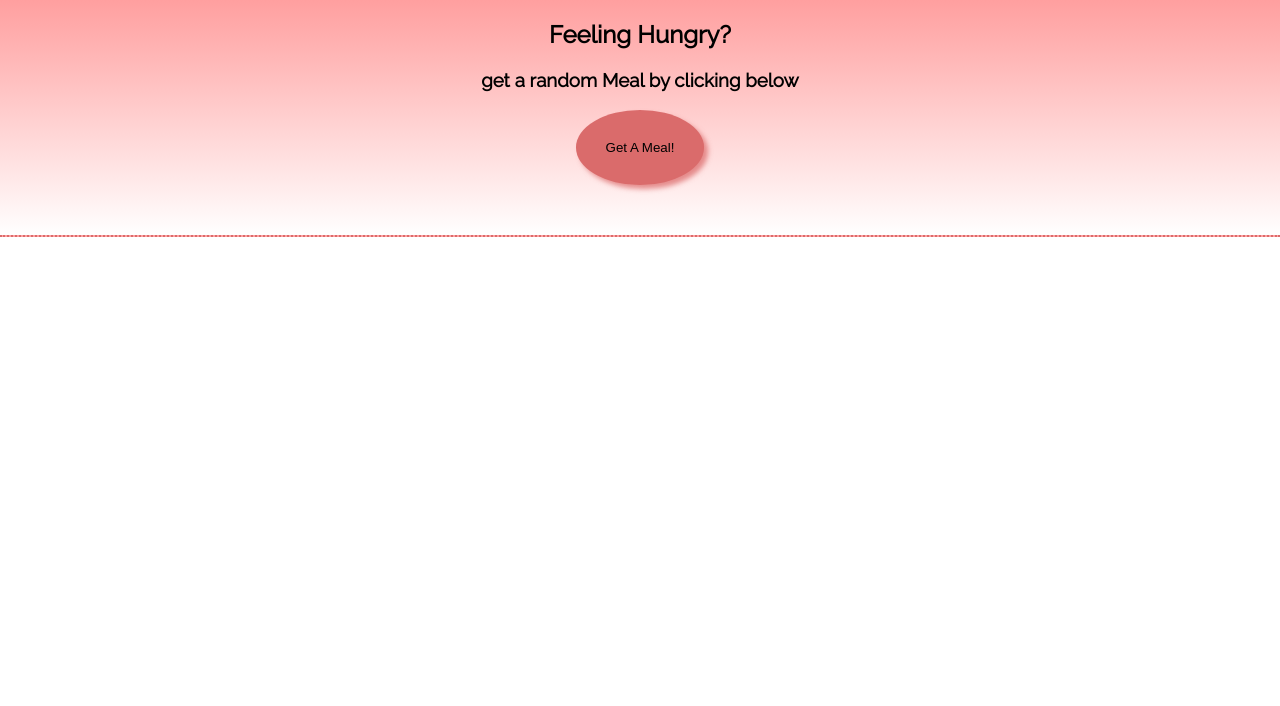
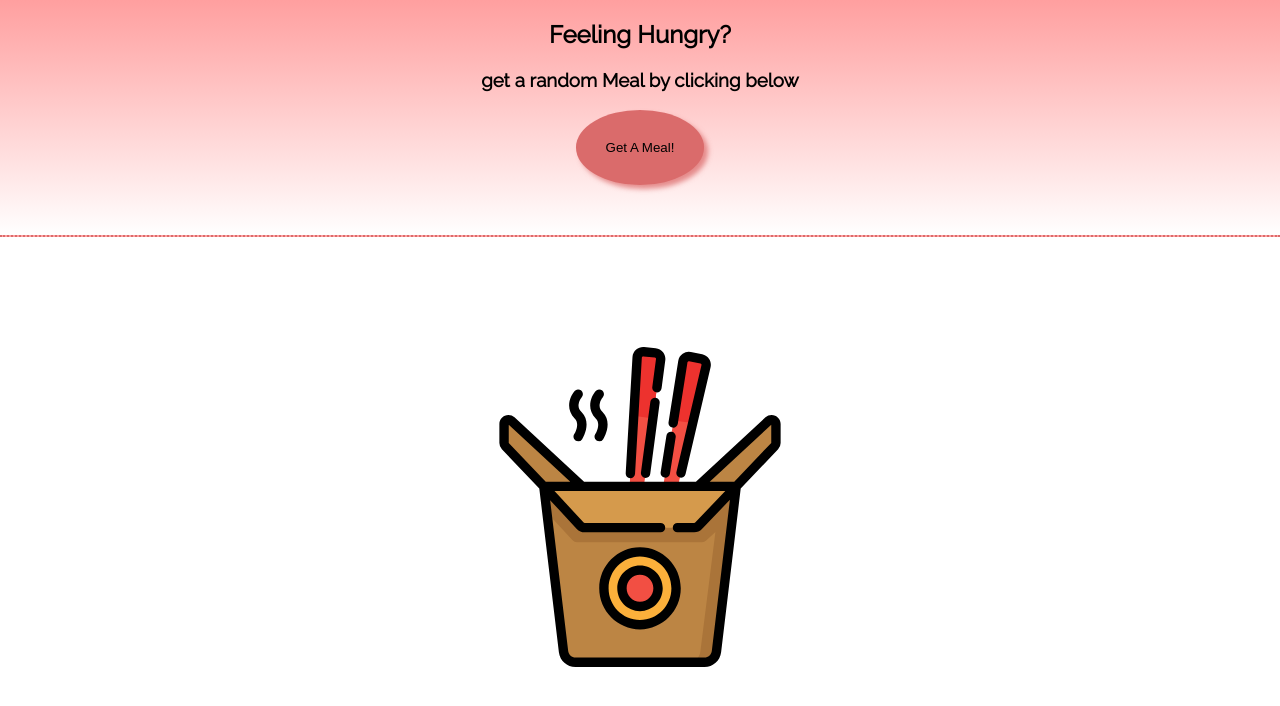
Before and after one commit to nmarforio/2project-recipes, a React (Create React App) app: page / in a window 1280 px wide. Shown: the top 706 px of the page. Built offline with nearby package versions, Linux system fonts and the light colour scheme.

Commit message:
nothing really change

```diff
--- a/src/App.css
+++ b/src/App.css
@@ -20,6 +20,10 @@
     rgba(255, 255, 255, 1) 0%,
     rgba(255, 159, 159, 1) 100%
   );
+}
+.svgDiv{
+  grid-column: 2;
+  margin-top: 100px;
 }
 .buttonMeal {
   background-color: rgb(218, 107, 107);
@@ -47,7 +51,7 @@
 @media (prefers-reduced-motion: no-preference) {
 }
 
-@keyframes App-logo-spin {
+@keyframes svgClassName{
   from {
     transform: rotate(0deg);
   }
--- a/src/App.tsx
+++ b/src/App.tsx
@@ -2,13 +2,29 @@ import React from "react";
 import "./App.css";
 import Button from "./Components/Button";
 import { useState } from "react";
-
 
 interface ObjectRecipe {
   [meal: string]: any;
 }
 
 const App: React.FC<{}> = (): any => {
+  // const [ingredientsMeal, setIngredientsMeal] = useState<{ [key:string]: any}> ({})
+  // function mealFunction(meal: ObjectRecipe){
+  //   const ingredients : ObjectRecipe= [];
+  //   setIngredientsMeal(ingredients)
+  //   // Get all ingredients from the object. Up to 20
+  //   for (let i = 1; i <= 20; i++) {
+  //     if (meal[`strIngredient${i}`]) {
+  //       ingredients.push(
+  //         `${meal[`strIngredient${i}`]} - ${meal[`strMeasure${i}`]}`
+  //       );
+  //     } else {
+  //       // Stop if there are no more ingredients
+  //       break;
+  //     }
+  //   }
+  // }
+  // console.log(ingredientsMeal,"PLEASE WORK!")
   const [recipe, setRecipe] = useState<{ [key: string]: any }>({});
 
   const handleClick = (e: React.MouseEvent) => {
@@ -20,6 +36,7 @@ const App: React.FC<{}> = (): any => {
           "https://www.themealdb.com/api/json/v1/1/random.php"
         );
         const data = await response.json();
+
         setRecipe(data);
         if (response.ok) {
           // Success (Good Response)
@@ -34,17 +51,30 @@ const App: React.FC<{}> = (): any => {
       }
     }
     fetchingData();
-  };
+  }
+
+  console.log(recipe);
+
+
+  //   let ingredientsArray : Array <object> = []
+  //  recipe.meals?.map((meal : ObjectRecipe, i: number)=>{
+  //     if(meal.strIngredient[i]){
+  //     ingredientsArray.push(meal.strIngredient[i])}
+  //     return console.log(ingredientsArray)
+  //   })
 
   return (
     <>
       <div className="App">
+        <div className="svgDiv">
+          <img id='image'src="Food.svg" alt="svgIcon"/>
+        </div>
+
         <div className="button">
           <h2>Feeling Hungry?</h2>
           <h3>get a random Meal by clicking below</h3>
           <Button handleClick={handleClick} />
         </div>
-
         {recipe.meals?.map((meal: ObjectRecipe) => {
           return (
             <>
@@ -58,7 +88,7 @@ const App: React.FC<{}> = (): any => {
                   height={300}
                 />
                 <div className="ingridientDiv">
-                <h4>Ingridients:</h4>
+                  <h4>Ingredients:</h4>
                   <p>
                     {meal.strIngredient1} {meal.strMeasure1}
                   </p>
@@ -123,10 +153,14 @@ const App: React.FC<{}> = (): any => {
               </div>
               <div className="ratio">
                 <h4>Video Recipe</h4>
-                <iframe width="500" height="315"
+                <iframe
+                  width="500"
+                  height="315"
                   id="YoutubeVideo"
                   key={meal.idMeal}
-                  src={`https://www.youtube.com/embed/${meal.strYoutube.slice(-11)}`}
+                  src={`https://www.youtube.com/embed/${meal.strYoutube.slice(
+                    -11
+                  )}`}
                   title="YouTube video"
                 ></iframe>
               </div>
```
Also changed, not shown: public/Food.svg (added). Lines whose indentation alone changed are shown as unchanged.
